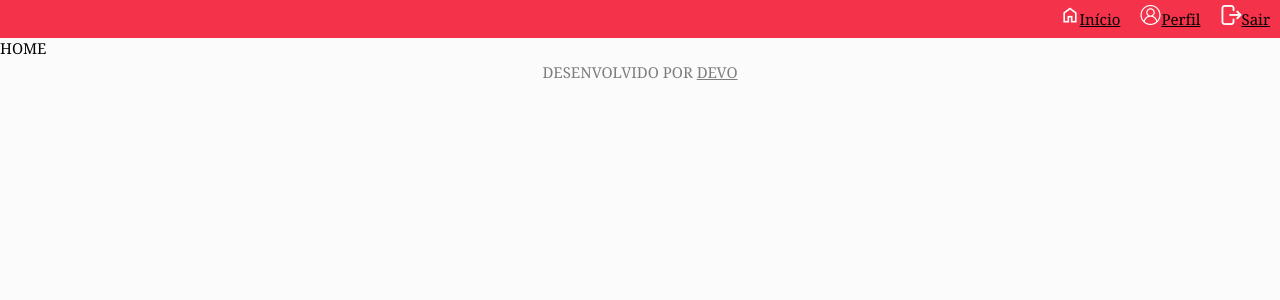
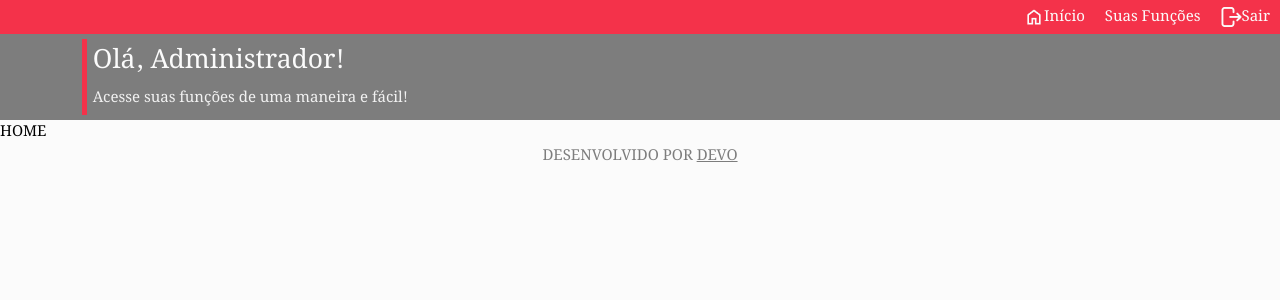
Before and after one commit to equipedevo/API_2_FRONT, a React (Create React App) app in the folder hermez/: page /base in a window 1280 px wide. Shown: the top 300 px of the page. Built offline with nearby package versions, Linux system fonts and the light colour scheme.

Commit message:
T12 - Inseri as imagens do dropdown e o cabeçalho; Arrumei a função fechaDropdown para interagir com a imagem do dropdown

```diff
--- a/hermez/src/components/Header.js
+++ b/hermez/src/components/Header.js
@@ -4,25 +4,97 @@ import './css/Header.css';
 import sair from '../img/sair.png';
 import perfil from '../img/perfilHeader.png';
 import home from '../img/home.png';
+import dropdown from '../img/dropdown.png';
+import balaoChat from '../img/balaoChat.png';
+import gerenciarUsuario from '../img/gerenciarUsuario.png';
+import foneAtendimento from '../img/foneAtendimento.png';
+import papelComLapis from '../img/papelComLapis.png';
+
 export default function Header(){
+    /* MOSTRAR dropdown */
+    function fechaDropdown(a) {
+        const elementA = document.getElementById(a);
+        const dropdownElement = document.getElementById(`dropdown${a}`);
+        if (elementA && elementA.style.display === "flex") {
+            elementA.style.display = "none";
+            if (dropdownElement) {
+                dropdownElement.style.transform = 'rotate(0)';
+            }
+        } else {
+            if (elementA) {
+                elementA.style.display = "flex";
+            }
+            if (dropdownElement) {
+                dropdownElement.style.transform = 'rotate(180deg)';
+            }
+        }
+    };
     return (
         <>
             <header className='hearderPadrão'>
                 <div>
-                    <Link to="/home">
-                        <img src={home}/>
+                    <Link to="/home" className='linkHearderPadrão'>
+                    <img src={home} />
                         Início
                     </Link>
-                    <Link to="/perfil">
+                    <div className="dropdownHeader alignCenter">
+                        <button onClick={() => fechaDropdown('Funcoes')}>Suas Funções</button>
+                        <div id='Funcoes'>
+                            <button
+                                onClick={() => fechaDropdown('Chamados')}>
+                                <img src={balaoChat}/>
+                                Chamados
+                                <img src={dropdown} id='dropdownChamados'/>
+                            </button>
+                            <div className="dropdownHeader" id='Chamados'>
+                                <Link to='/relatorio'>
+                                    Relatório
+                                </Link>
+                                <Link to='/meusChamados'>
+                                    Meus Chamados
+                                </Link>
+                            </div>
+                            <button
+                                onClick={() => fechaDropdown('GerenciarUsuarios')}>
+                                <img src={gerenciarUsuario}/>
+                                Gerenciar Usuários
+                                <img src={dropdown} id='dropdownGerenciarUsuarios'/>
+                            </button>
+                            <div className="dropdownHeader" id='GerenciarUsuarios'>
+                                <Link to='/relatorio'>
+                                    Cadastrar
+                                </Link>
+                                <Link to='/meusChamados'>
+                                    Alterar Dados
+                                </Link>
+                            </div>
+                            <Link to="/perfil">
+                                <img src={foneAtendimento}/>
+                                Atender Chamados
+                            </Link>
+                            <Link to="/perfil">
+                                <img src={papelComLapis}/>
+                                Novo Chamado
+                            </Link>
+                        </div>
+                    </div>
+                    <Link to="/perfil" className='linkHearderPadrão'>
                         <img src={perfil}/>
                         Perfil
                     </Link>
-                    <Link to="/">
+                    <Link to="/" className='linkHearderPadrão'>
                         <img src={sair}/>
                         Sair
                     </Link>
                 </div>
             </header>
+            <div className='cabecalhoHeader'>
+                <div/>
+                <p>
+                    <h1>Olá, Administrador!</h1>
+                    <h2>Acesse suas funções de uma maneira e fácil!</h2>
+                </p>
+            </div>
         </>
     );
 }
```
